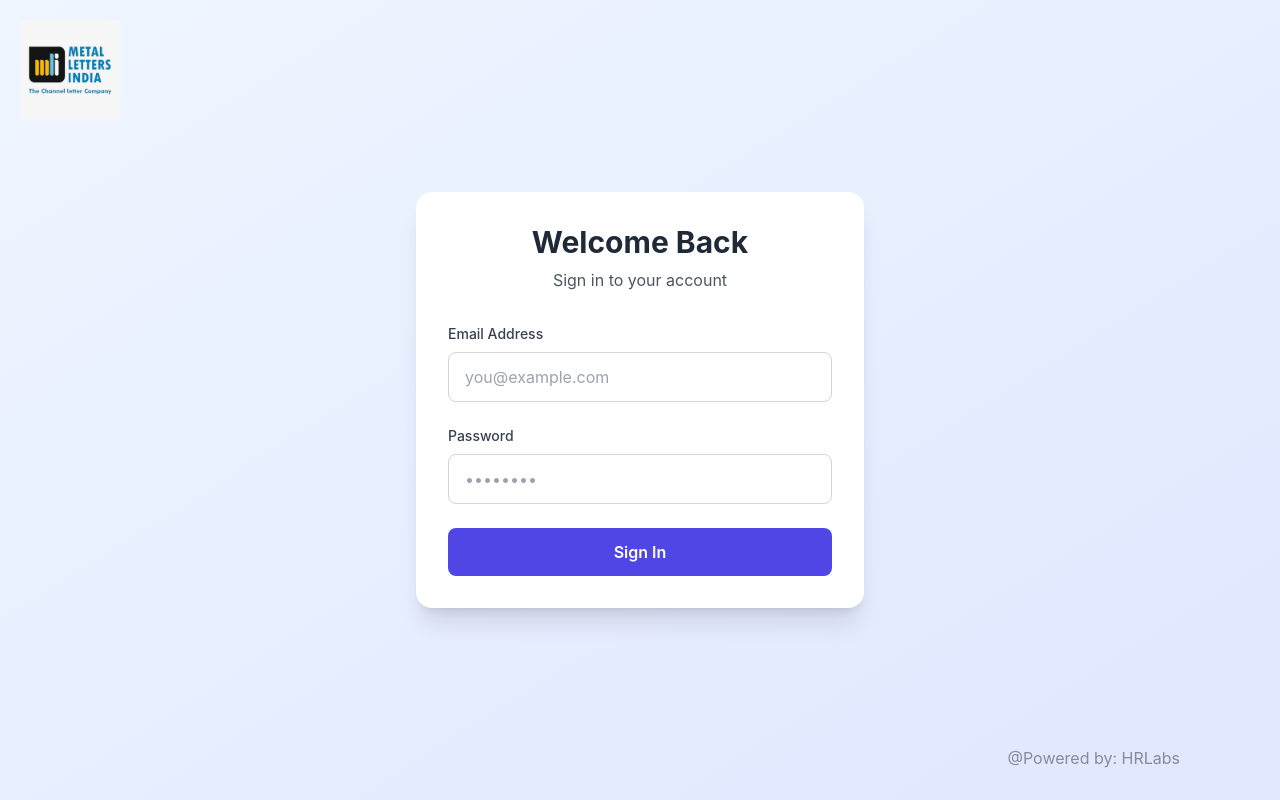
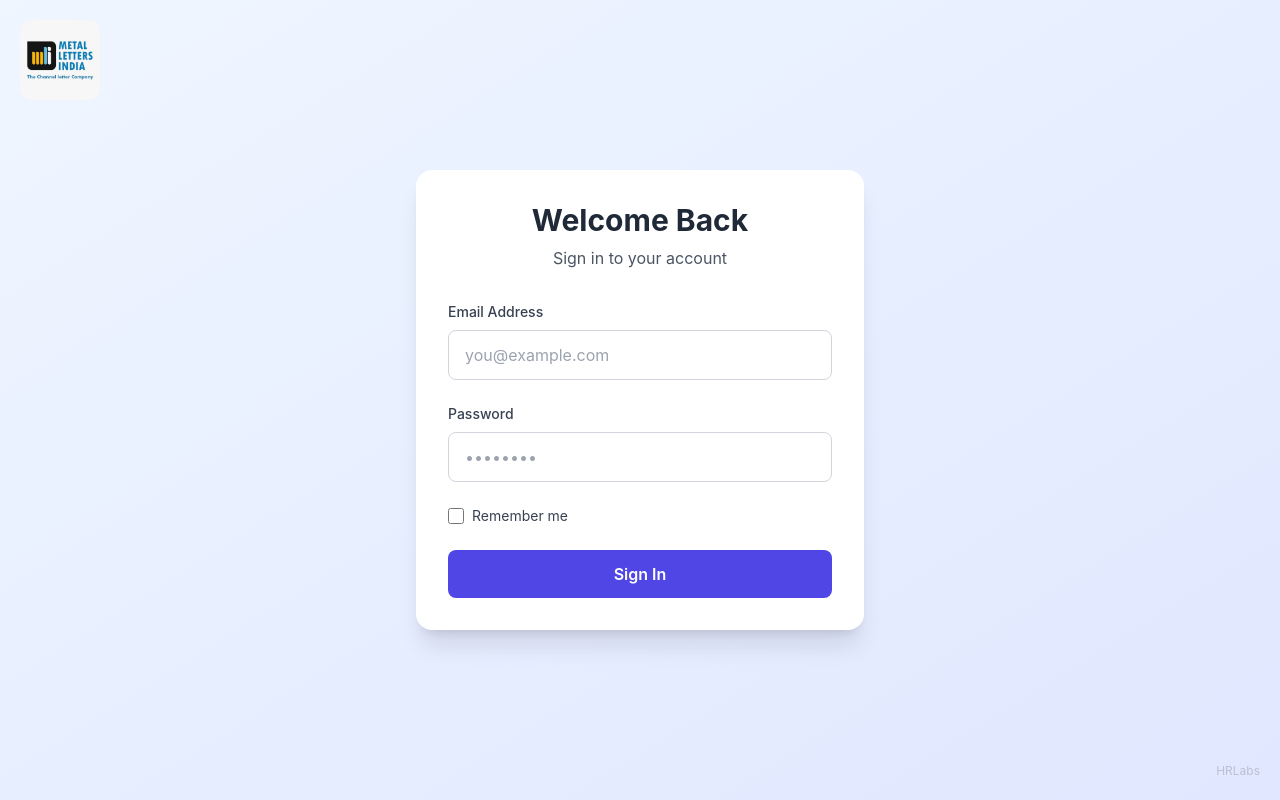
Before and after one commit to mridul-pr/mli_application, a React (Create React App) app: page / in a window 1280 px wide. Built offline with nearby package versions, Linux system fonts and the light colour scheme.

Commit message:
Added Local storage login!

```diff
--- a/src/App.js
+++ b/src/App.js
@@ -1,8 +1,6 @@
 import { useState, useRef, useEffect } from "react";
 import logo from "./images/MLI logo.jpeg";
-import Watermark from "./components/Watermark/Watermark";
-
-// Logo Component
+// Mock components for demonstration
 const Logo = () => (
   <div
     style={{
@@ -14,17 +12,38 @@ const Logo = () => (
   >
     <img
       src={logo}
-      alt="MLI Logo"
+      alt="MLI"
       style={{
-        height: "100px",
-        width: "auto",
-        objectFit: "contain",
+        height: "80px",
+        width: "80px",
+        background: "linear-gradient(135deg, #667eea 0%, #764ba2 100%)",
+        borderRadius: "12px",
+        display: "flex",
+        alignItems: "center",
+        justifyContent: "center",
+        color: "white",
+        fontWeight: "bold",
+        fontSize: "24px",
       }}
-    />
+    ></img>
   </div>
 );
 
-// Loading Screen Component
+const Watermark = ({ text }) => (
+  <div
+    style={{
+      position: "fixed",
+      bottom: "20px",
+      right: "20px",
+      opacity: 0.3,
+      fontSize: "12px",
+      color: "#666",
+    }}
+  >
+    {text}
+  </div>
+);
+
 const LoadingScreen = () => (
   <div className="min-h-screen bg-gradient-to-br from-blue-50 to-indigo-100 flex items-center justify-center">
     <div className="text-center">
@@ -37,10 +56,45 @@ const LoadingScreen = () => (
   </div>
 );
 
+// Logout Button Component
+const LogoutButton = ({ onLogout }) => (
+  <div
+    style={{
+      position: "fixed",
+      top: "20px",
+      right: "20px",
+      zIndex: 1000,
+    }}
+  >
+    <button
+      onClick={onLogout}
+      className="bg-red-500 hover:bg-red-600 text-white px-4 py-2 rounded-lg transition duration-200 flex items-center gap-2 shadow-md"
+    >
+      <svg
+        xmlns="http://www.w3.org/2000/svg"
+        width="16"
+        height="16"
+        viewBox="0 0 24 24"
+        fill="none"
+        stroke="currentColor"
+        strokeWidth="2"
+        strokeLinecap="round"
+        strokeLinejoin="round"
+      >
+        <path d="M9 21H5a2 2 0 0 1-2-2V5a2 2 0 0 1 2-2h4"></path>
+        <polyline points="16 17 21 12 16 7"></polyline>
+        <line x1="21" y1="12" x2="9" y2="12"></line>
+      </svg>
+      Logout
+    </button>
+  </div>
+);
+
 function App() {
   const [isAuthenticated, setIsAuthenticated] = useState(false);
   const [email, setEmail] = useState("");
   const [password, setPassword] = useState("");
+  const [rememberMe, setRememberMe] = useState(false);
   const [loginError, setLoginError] = useState("");
   const [isLoading, setIsLoading] = useState(false);
   const [initialLoading, setInitialLoading] = useState(true);
@@ -61,11 +115,21 @@ function App() {
     { email: "vijay@hrlabs.in", password: "password123" },
   ];
 
-  // Simulate initial loading
+  // Check for saved login on component mount
   useEffect(() => {
+    const savedEmail = localStorage.getItem("userEmail");
+    const savedAuth = localStorage.getItem("isAuthenticated");
+
+    if (savedAuth === "true" && savedEmail) {
+      setEmail(savedEmail);
+      setIsAuthenticated(true);
+      fetchProducts();
+    }
+
     const timer = setTimeout(() => {
       setInitialLoading(false);
     }, 1500);
+
     return () => clearTimeout(timer);
   }, []);
 
@@ -89,12 +153,39 @@ function App() {
 
       if (isValid) {
         setIsAuthenticated(true);
+
+        // Save to localStorage if remember me is checked
+        if (rememberMe) {
+          localStorage.setItem("userEmail", email);
+          localStorage.setItem("isAuthenticated", "true");
+        } else {
+          // Clear localStorage if remember me is not checked
+          localStorage.removeItem("userEmail");
+          localStorage.removeItem("isAuthenticated");
+        }
+
         fetchProducts();
       } else {
         setLoginError("Invalid email or password");
       }
       setIsLoading(false);
     }, 500);
+  };
+
+  const handleLogout = () => {
+    setIsAuthenticated(false);
+    setEmail("");
+    setPassword("");
+    setRememberMe(false);
+    setSelectedProduct(null);
+    setProducts([]);
+    setFields([]);
+    setFormValues({});
+    setCalculation(null);
+
+    // Clear localStorage
+    localStorage.removeItem("userEmail");
+    localStorage.removeItem("isAuthenticated");
   };
 
   const handleKeyPress = (e) => {
@@ -158,7 +249,6 @@ function App() {
   };
 
   const handleCalculatePrice = async () => {
-    console.log("Calculate button clicked");
     setCalculating(true);
     setCalculationError("");
     setCalculation(null);
@@ -166,15 +256,8 @@ function App() {
     const values = {};
     fields.forEach((field) => {
       const value = formValues[field.field];
-      // Pass "0" as string for empty values
       values[field.field] =
         value === "" || value === null || value === undefined ? "0" : value;
-    });
-
-    console.log("Sending calculation request:", {
-      product: selectedProduct.Products,
-      productCode: selectedProduct["Product Code"],
-      values: values,
     });
 
     try {
@@ -196,7 +279,6 @@ function App() {
       }
 
       const result = await response.json();
-      console.log("Calculation result:", result);
       setCalculation(result);
     } catch (error) {
       console.error("Error calculating price:", error);
@@ -276,6 +358,22 @@ function App() {
                 />
               </div>
 
+              <div className="flex items-center">
+                <input
+                  id="rememberMe"
+                  type="checkbox"
+                  checked={rememberMe}
+                  onChange={(e) => setRememberMe(e.target.checked)}
+                  className="h-4 w-4 text-indigo-600 focus:ring-indigo-500 border-gray-300 rounded cursor-pointer"
+                />
+                <label
+                  htmlFor="rememberMe"
+                  className="ml-2 block text-sm text-gray-700 cursor-pointer"
+                >
+                  Remember me
+                </label>
+              </div>
+
               {loginError && (
                 <div className="bg-red-50 border border-red-200 text-red-700 px-4 py-3 rounded-lg text-sm">
                   {loginError}
@@ -302,6 +400,7 @@ function App() {
     return (
       <>
         <Logo />
+        <LogoutButton onLogout={handleLogout} />
         <div className="min-h-screen bg-gray-50 p-8">
           <div className="max-w-6xl mx-auto" style={{ marginTop: "60px" }}>
             <div className="mb-8">
@@ -348,6 +447,7 @@ function App() {
   return (
     <>
       <Logo />
+      <LogoutButton onLogout={handleLogout} />
       <div className="min-h-screen bg-gray-50 p-8">
         <div className="max-w-4xl mx-auto" style={{ marginTop: "60px" }}>
           <button
```
